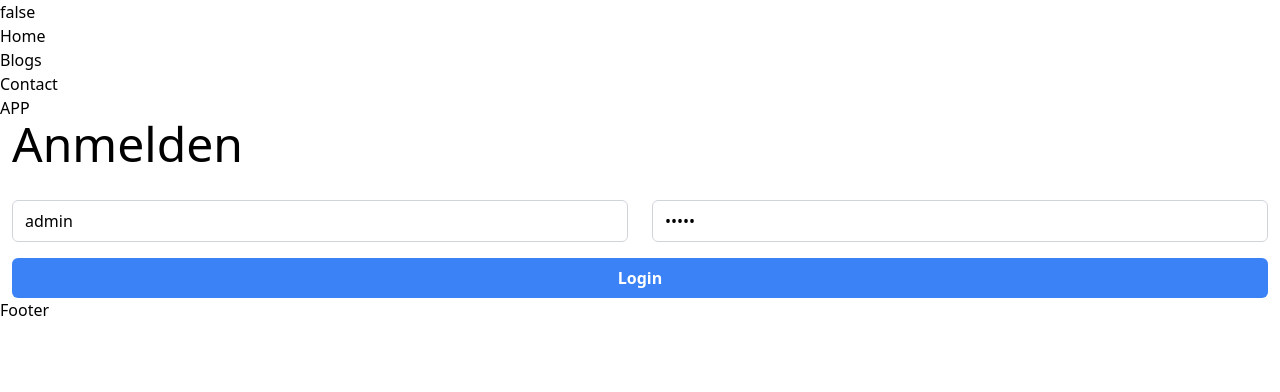
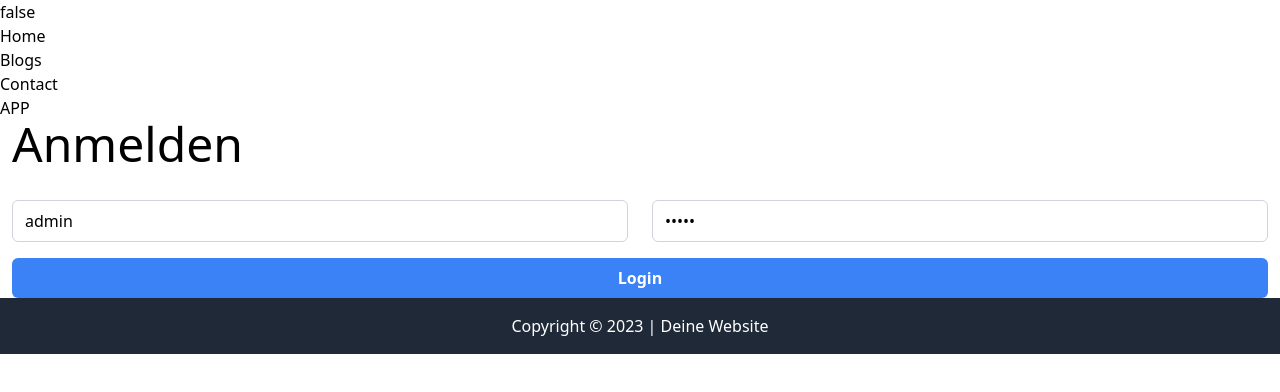
Before and after one commit to craftfirecode/react-boilerplate, a React (Vite) app: page / in a window 1280 px wide. Shown: the top 392 px of the page. Built offline with nearby package versions, Linux system fonts and the light colour scheme; no server answers.

Commit message:
Add React Footer

```diff
--- a/src/Template/TemplateMain.tsx
+++ b/src/Template/TemplateMain.tsx
@@ -1,4 +1,5 @@
 import { Outlet, Link } from "react-router-dom";
+import Footer from "../pages/Footer.tsx";
 
 const Layout = () => {
     return (
@@ -19,7 +20,7 @@
             <main>
                 <Outlet />
             </main>
-            <footer>Footer</footer>
+            <Footer />
         </>
     )
 };
--- /dev/null
+++ b/src/pages/Footer.tsx
@@ -0,0 +1,11 @@
+const Footer = () => {
+    return (
+        <footer className="bg-gray-800 text-white p-4">
+            <div className="container mx-auto">
+                <p className="text-center">Copyright &copy; 2023 | <a href="#">Deine Website</a></p>
+            </div>
+        </footer>
+    );
+};
+
+export default Footer;
```
